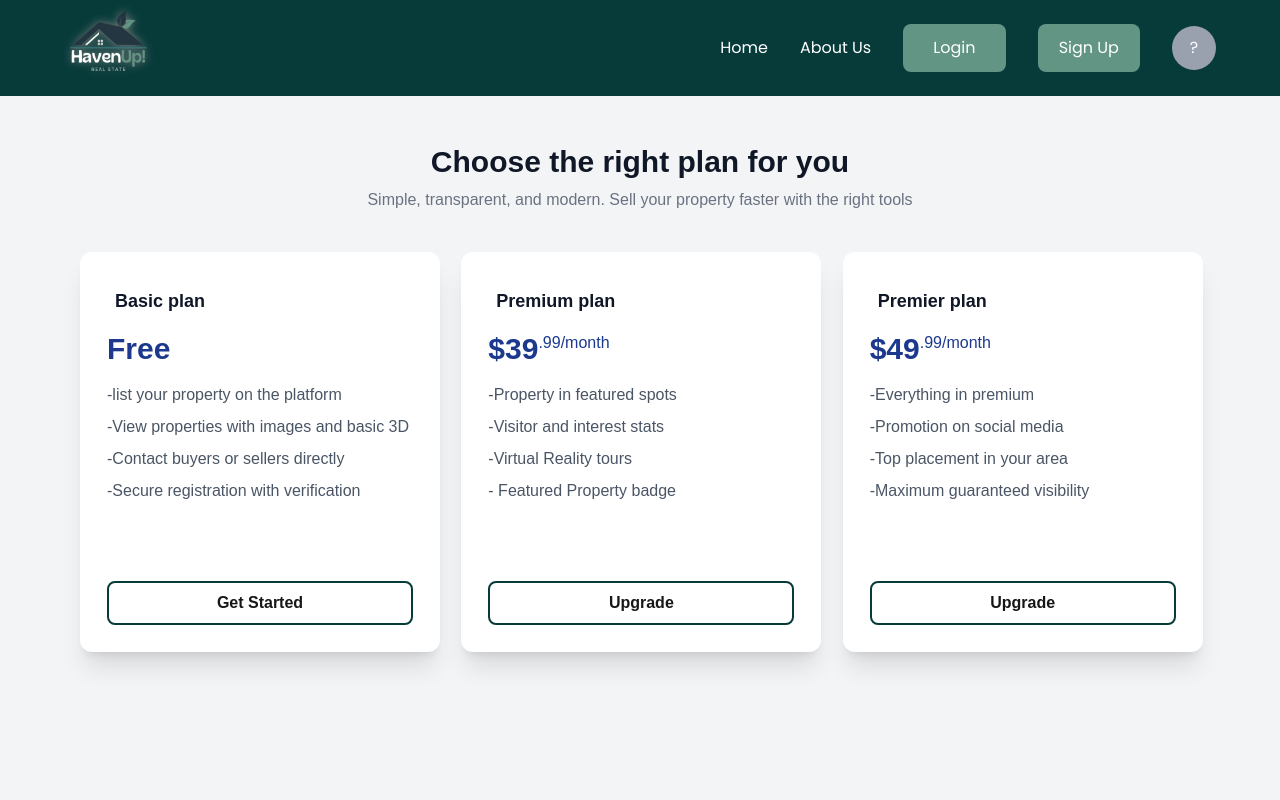
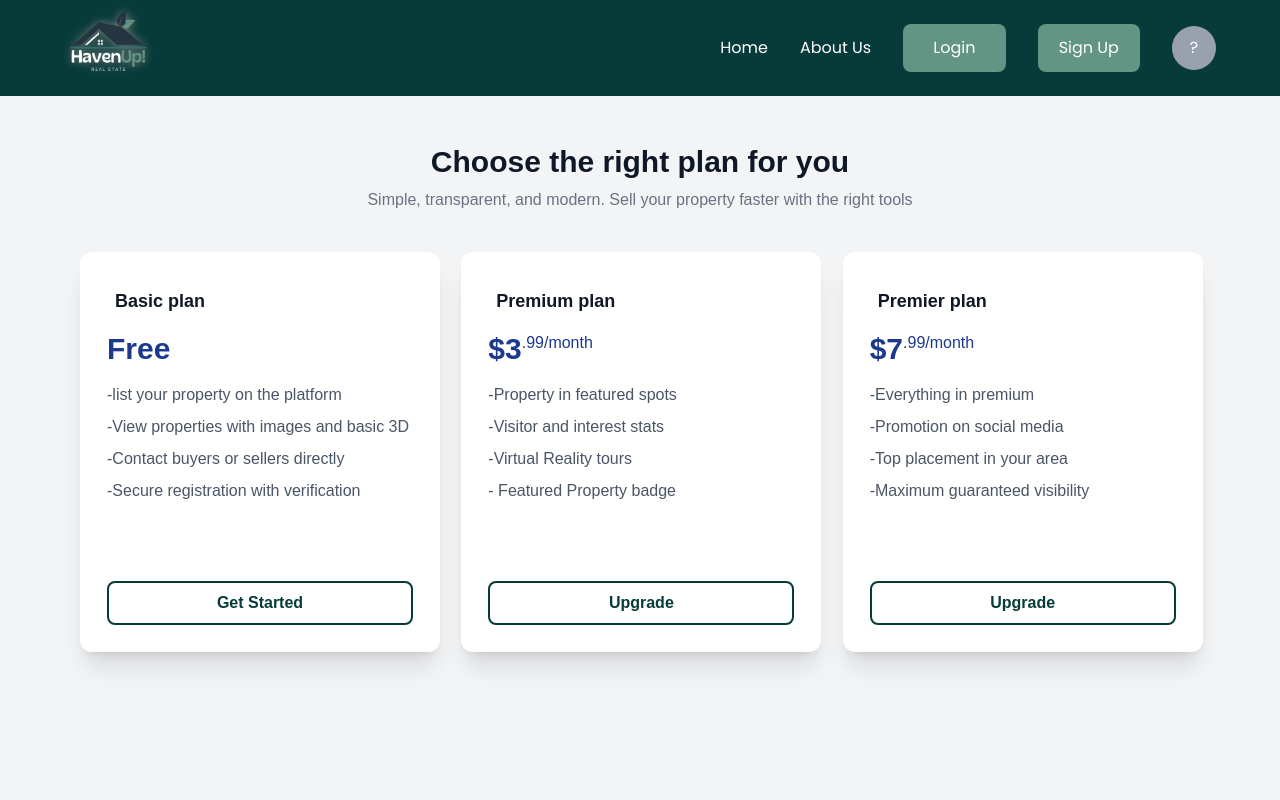
Before and after one commit to Tech-LeoF/HavenUp-Website, a Next.js app: page /PremiumPlan in a window 1280 px wide. Shown: the top 800 px of the page. Built offline with nearby package versions, Linux system fonts and the light colour scheme; no server answers.

Commit message:
pequeños cambios :bug:

```diff
--- a/src/app/PremiumPlan/premium.tsx
+++ b/src/app/PremiumPlan/premium.tsx
@@ -20,7 +20,7 @@ const PricingPlans = () => {
                 <li>-Secure registration with verification</li>
               </ul>
             </div>
-            <button className="mt-6 w-full py-2 border-2 border-[#073B3A] text-white-500 font-semibold rounded-lg hover:bg-[#073B3A] hover:text-white transition-colors duration-300">
+            <button className="mt-6 w-full py-2 border-2 border-[#073B3A] text-[#073B3A] hover:text-white-500  font-semibold rounded-lg hover:bg-[#073B3A] hover:text-white transition-colors duration-300">
               Get Started
             </button>
           </div>
@@ -28,7 +28,7 @@ const PricingPlans = () => {
           <div className="h-100 w-90 h-full rounded-xl p-6 bg-white shadow-xl border border-transparent border-3 hover:border-[#073B3A] transform hover:scale-105 transition-all duration-300 flex flex-col justify-between">
             <div>
               <h3 className="flex justify-start items center p-2 text-lg font-semibold text-gray-900">Premium plan</h3>
-              <p className="flex justify-start items center text-3xl font-bold text-blue-900 mt-2 transition-colors duration-300 ">$39<span className="text-base font-normal">.99/month</span></p>
+              <p className="flex justify-start items center text-3xl font-bold text-blue-900 mt-2 transition-colors duration-300 ">$3<span className="text-base font-normal">.99/month</span></p>
               <ul className="mt-4 space-y-2 text-left text-gray-600">
                 <li>-Property in featured spots</li>
                 <li>-Visitor and interest stats</li>
@@ -36,7 +36,7 @@ const PricingPlans = () => {
                 <li>- Featured Property badge</li>
               </ul>
             </div>
-            <button className="mt-6 w-full py-2 border-2 border-[#073B3A] text-white-500 font-semibold rounded-lg hover:bg-[#073B3A] hover:text-white transition-colors duration-300">
+            <button className="mt-6 w-full py-2 border-2 border-[#073B3A] text-[#073B3A] hover:text-white-500 font-semibold rounded-lg hover:bg-[#073B3A] hover:text-white transition-colors duration-300">
               Upgrade
             </button>
           </div>
@@ -44,7 +44,7 @@ const PricingPlans = () => {
           <div className="h-100 w-90 h-full rounded-xl p-6 bg-white shadow-xl border border-transparent border-3 hover:border-[#073B3A] transform hover:scale-105 transition-all duration-300 flex flex-col justify-between">
             <div>
               <h3 className="flex justify-start items center p-2 text-lg font-semibold text-gray-900">Premier plan</h3>
-              <p className="flex justify-start items-start text-3xl font-bold text-blue-900 mt-2 ">$49<span className="text-base font-normal">.99/month</span></p>
+              <p className="flex justify-start items-start text-3xl font-bold text-blue-900 mt-2 ">$7<span className="text-base font-normal">.99/month</span></p>
               <ul className="mt-4 space-y-2 text-left text-gray-600">
                 <li>-Everything in premium</li>
                 <li>-Promotion on social media</li>
@@ -52,7 +52,7 @@ const PricingPlans = () => {
                 <li>-Maximum guaranteed visibility</li>
               </ul>
             </div>
-            <button className="mt-6 w-full py-2 border-2 border-[#073B3A] text-white-500 font-semibold rounded-lg hover:bg-[#073B3A] hover:text-white transition-colors duration-300">
+            <button className="mt-6 w-full py-2 border-2 border-[#073B3A] text-[#073B3A] hover:text-white-500  font-semibold rounded-lg hover:bg-[#073B3A] hover:text-white transition-colors duration-300">
               Upgrade
             </button>
           </div>
--- a/src/app/navBars/navBar.tsx
+++ b/src/app/navBars/navBar.tsx
@@ -98,7 +98,7 @@ export function NavBar({ role }: NavBarProps) {
                     Settings
                 </Link>
                 <Link
-                  href="/perfil"
+                  href="/PremiumPlan"
                   className={`text-white transition duration-300 cursor-pointer text-[clamp(0.5rem,2vw,1rem)] hover:drop-shadow-[0_0_4px_gray] ${
                   pathname === "/premium" ? "border-b-2 border-blue-400" : ""
                   }`}>
```
